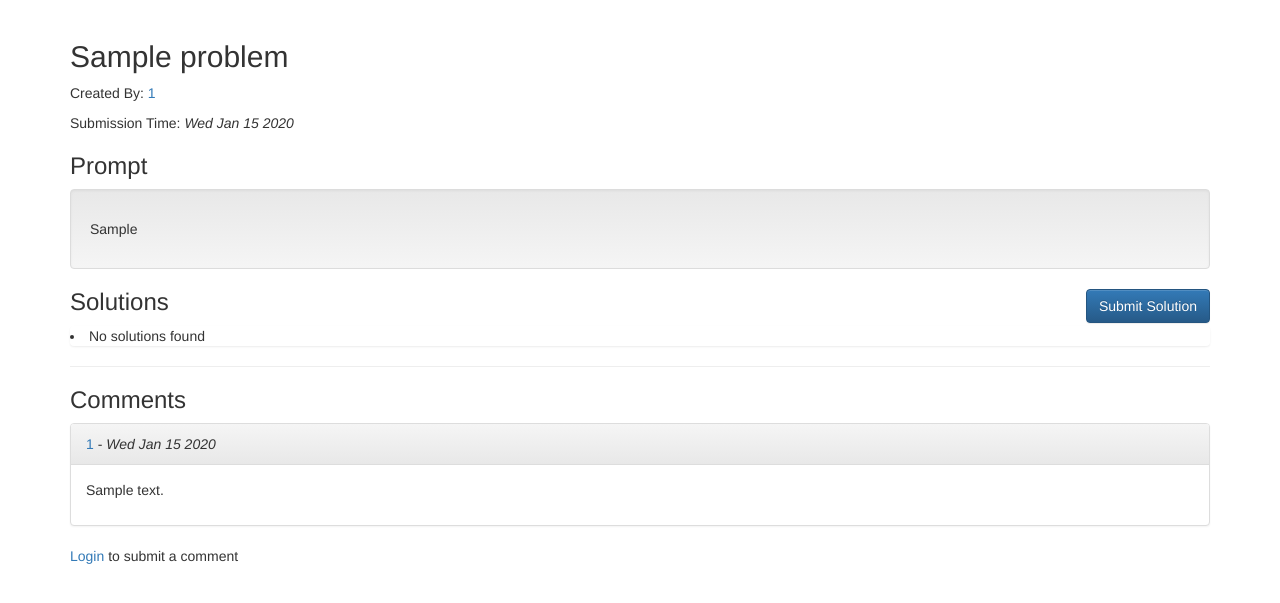
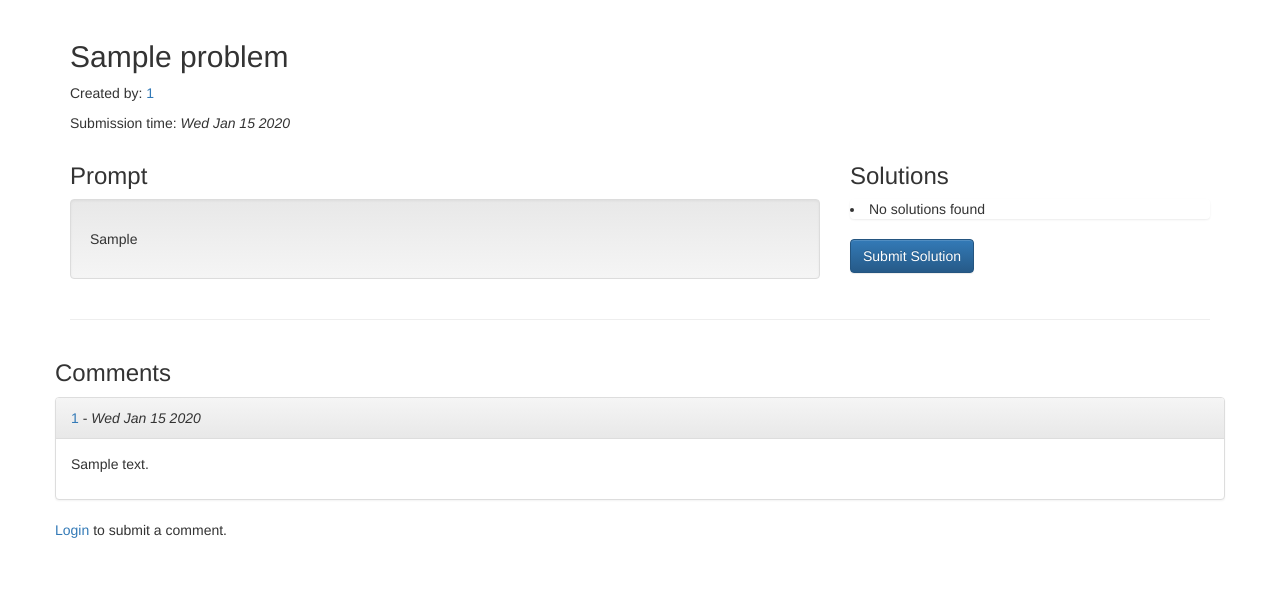
Before and after one commit to ebracho/chico-acm-programming-challenges-webapp, a Flask app: page /problem/1 in a window 1280 px wide. Shown: the part 52-655 px from the top of the page. Run offline with Flask 2, Linux system fonts and the light colour scheme; tables that the repository leaves empty hold one stand-in row (values such as "Sample post"); some libraries are stand-ins or nearby versions.

Commit message:
completed view-problem page

```diff
--- a/riker.py
+++ b/riker.py
@@ -189,7 +189,7 @@ def view_user(user_id):
 @app.route('/problem', methods=['GET'])
 @requires_login
 def problem_form():
-    return render_template('problem-form.html', form_cache={})
+    return render_template('problem-form.html', validation={}, form_cache={}, preview=False)
 
 
 @app.route('/problem', methods=['POST'])
@@ -200,6 +200,12 @@ def create_problem():
     test_input_file = request.files.get('test-input-file', None)
     test_output_file = request.files.get('test-output-file', None)
     timeout = int(request.form.get('timeout', 3))
+
+    form_cache = {
+        'title': title,
+        'prompt': prompt,
+        'timeout': timeout
+    }
 
     validation = {}
     if not 'logged_in_user' in session:
@@ -215,9 +221,13 @@ def create_problem():
     if not 3 <= timeout <= 10:
         abort(400)
 
+    if 'preview' in request.form:
+        return render_template(
+            'problem-form.html', form_cache=form_cache, preview=True)
+
     if validation:
-        form_cache = { 'title': title, 'prompt': prompt, 'timeout': timeout }
-        return render_template('problem-form.html', validation=validation, form_cache=form_cache)
+        return render_template(
+            'problem-form.html', validation=validation, form_cache=form_cache)
 
     problem = Problem(
         title=title, prompt=prompt,
@@ -253,7 +263,9 @@ def view_problem(problem_id):
         .order_by(ProblemComment.submission_time)
         .all()
     )
-    return render_template('view-problem.html', problem=problem, solutions=solutions, comments=comments)
+    return render_template(
+        'view-problem.html', problem=problem, solutions=solutions,
+        comments=comments)
 
 
 @app.route('/problem/<problem_id>', methods=['POST']) # html forms don't support delete
@@ -372,20 +384,29 @@ def delete_solution(problem_id, solution_id):
 @requires_login
 def create_problem_comment(problem_id):
     db_session = get_db_session()
-    body = request.form.get('body', None)
+    body = request.form.get('body', '')
 
+    validation={}
     if not Problem.exists(db_session, problem_id):
         abort(404)
-    elif body is None:
-        abort(400)
-    elif body == '':
-        flash('Comment body cannot be empty')
-    else:
-        comment = ProblemComment(
-            problem_id=problem_id, user_id=session['logged_in_user'], body=body)
-        db_session.add(comment)
+    if body == '':
+        validation['body'] = { 'level': 'error', 'msg': 'Comment body cannot be empty' }
 
+    if 'preview' in request.form:
+        session['form_cache'] = { 'body': body }
+        return redirect(url_for(
+            'view_problem', problem_id=problem_id, _anchor="comment-form", preview=True))
+
+    if validation:
+        session['validation'] = validation
+        return redirect(url_for(
+            'view_problem', problem_id=problem_id, _anchor="comment-form"))
+
+    comment = ProblemComment(
+        problem_id=problem_id, user_id=session['logged_in_user'], body=body)
+    db_session.add(comment)
     return redirect(url_for('view_problem', problem_id=problem_id))
+
 
 
 @app.route('/problem-comment/<comment_id>/', methods=['POST']) # html forms don't support delete
--- a/templates/base.html
+++ b/templates/base.html
@@ -40,12 +40,25 @@
   </div>
 
   <!-- Latest compiled and minified CSS -->
-  <link rel="stylesheet" href="https://maxcdn.bootstrapcdn.com/bootstrap/3.3.7/css/bootstrap.min.css" integrity="sha384-BVYiiSIFeK1dGmJRAkycuHAHRg32OmUcww7on3RYdg4Va+PmSTsz/K68vbdEjh4u" crossorigin="anonymous">
+  <link rel="stylesheet"
+    href="https://maxcdn.bootstrapcdn.com/bootstrap/3.3.7/css/bootstrap.min.css"
+    integrity="sha384-BVYiiSIFeK1dGmJRAkycuHAHRg32OmUcww7on3RYdg4Va+PmSTsz/K68vbdEjh4u"
+    crossorigin="anonymous">
 
   <!-- Optional theme -->
-  <link rel="stylesheet" href="https://maxcdn.bootstrapcdn.com/bootstrap/3.3.7/css/bootstrap-theme.min.css" integrity="sha384-rHyoN1iRsVXV4nD0JutlnGaslCJuC7uwjduW9SVrLvRYooPp2bWYgmgJQIXwl/Sp" crossorigin="anonymous">
+  <link rel="stylesheet"
+    href="https://maxcdn.bootstrapcdn.com/bootstrap/3.3.7/css/bootstrap-theme.min.css"
+    integrity="sha384-rHyoN1iRsVXV4nD0JutlnGaslCJuC7uwjduW9SVrLvRYooPp2bWYgmgJQIXwl/Sp"
+    crossorigin="anonymous">
+
+  <!-- JQuery Minified -->
+  <script src="https://code.jquery.com/jquery-3.1.0.min.js"
+    integrity="sha256-cCueBR6CsyA4/9szpPfrX3s49M9vUU5BgtiJj06wt/s="
+    crossorigin="anonymous"></script>
 
   <!-- Latest compiled and minified JavaScript -->
-  <script src="https://maxcdn.bootstrapcdn.com/bootstrap/3.3.7/js/bootstrap.min.js" integrity="sha384-Tc5IQib027qvyjSMfHjOMaLkfuWVxZxUPnCJA7l2mCWNIpG9mGCD8wGNIcPD7Txa" crossorigin="anonymous"></script>
+  <script src="https://maxcdn.bootstrapcdn.com/bootstrap/3.3.7/js/bootstrap.min.js"
+    integrity="sha384-Tc5IQib027qvyjSMfHjOMaLkfuWVxZxUPnCJA7l2mCWNIpG9mGCD8wGNIcPD7Txa"
+    crossorigin="anonymous"></script>
 
 </body>
--- a/templates/view-problem.html
+++ b/templates/view-problem.html
@@ -3,38 +3,71 @@
 {% block body %}
 
 
-<div id=problem-info>
-  {% if problem.user_id == session.get('logged_in_user', None) %}
-  <div class="pull-right">
+
+<div class="row">
+
+  <div class="col-md-8">
+    <h2>{{ problem.title | e }}</h2>
+    <p>Created by: <a href="{{ url_for('view_user', user_id=problem.user_id) }}">{{ problem.user_id }}</a></p>
+    <p>Submission time: <em>{{ problem.submission_time | datetime }}</em></p>
+
+    {% if problem.user_id == session.get('logged_in_user', '') %}
+    <button type="button" class="btn btn-danger" data-toggle="modal" data-target="#delete-problem">Delete Problem</button>
+
+    <div class="modal fade" id="delete-problem" tab-index="-1" role="dialog">
+      <div class="modal-dialog modal-sm" role="document">
+        <div class="modal-content">
+          <div class="modal-header">
+            <button type="button" class="close" data-dismiss="modal" aria-label="Close">
+              <span aria-hidden="true">&times;</span>
+            </button>
+            <p>Are you sure?</p>
+          </div>
+          <div class="modal-body">
+            <p>Deleting this problem will also remove all associated comments and solutions</p>
             <form action="{{ url_for('delete_problem', problem_id=problem.id) }}" method="post">
               <button class="btn btn-danger" type="submit">Delete Problem</button>
             </form>
           </div>
+        </div>
+      </div>
+    </div>
     {% endif %}
-  <h2>{{ problem.title }}</h2>
-  <p>Created By: <a href="{{ url_for('view_user', user_id=problem.user_id) }}">{{ problem.user_id }}</a></p>
-  <p>Submission Time: <em>{{ problem.submission_time | datetime }}</em></p>
+  </div>
+
+</div>
+
+<div class="row">
+
+  <div class="col-md-8">
     <h3>Prompt</h3>
     <div class="well">
       <p>{{ problem.prompt | markdown(no_html=True) }}</p>
     </div>
   </div>
 
-<div id="solutions-container">
-  <a class="btn btn-primary pull-right" href="{{ url_for('create_solution', problem_id=problem.id) }}">Submit Solution</a>
+  <div class="col-md-4">
     <h3>Solutions</h3>
     <div class="list-group">
       {% for solution in solutions %}
-    <a class="list-group-item" href="{{ url_for('view_solution', problem_id=problem.id, solution_id=solution.id) }}">{{ solution.language }} | {{ solution.user_id }}</a>
+      <a class="list-group-item" href="{{ url_for('view_solution', problem_id=problem.id, solution_id=solution.id) }}">
+        {{ solution.language }} | {{ solution.user_id }}
+      </a>
       {% else %}
       <li>No solutions found</li>
       {% endfor %}
     </div>
+    <a class="btn btn-primary" href="{{ url_for('create_solution', problem_id=problem.id) }}">Submit Solution</a>
   </div>
+
+</div>
+
 
 <hr/>
 
-<div id="comment-box">
+<div class="row">
+
+  <div id="col-md-12">
     <h3>Comments</h3>
     {% for comment in comments %}
     <div class="panel panel-default">
@@ -42,7 +75,9 @@
         <a href="{{ url_for('view_user', user_id=comment.user_id) }}">{{ comment.user_id }}</a> - <em>{{ comment.submission_time | datetime }}</em>
         {% if session['logged_in_user'] == comment.user_id %}
         <span class="pull-right">
-        <button class="btn btn-danger" data-toggle="modal" data-target=".delete-comment-{{ comment.id }}"><span class="glyphicon glyphicon-remove"></span></button>
+          <button class="btn btn-danger" data-toggle="modal" data-target=".delete-comment-{{ comment.id }}">
+            <span class="glyphicon glyphicon-remove"></span>
+          </button>
         </span>
         {% endif %}
       </div>
@@ -50,33 +85,68 @@
         {{ comment.body | markdown(no_html=True) }}
       </div>
     </div>
+
     <div class="modal fade delete-comment-{{ comment.id }}" tab-index="-1" role="dialog">
       <div class="modal-dialog modal-sm">
         <div class="modal-content">
+          <div class="modal-header">
+            <button type="button" class="close" data-dismiss="modal" aria-label="Close">
+              <span aria-hidden="true">&times;</span>
+            </button>
             <p>Are you sure?</p>
+          </div>
+          <div class="modal-body">
             <form action="{{ url_for('delete_problem_comment', comment_id=comment.id) }}" method="post">
-          <button class="btn btn-default" type="submit">Delete Comment</button>
+              <button class="btn btn-danger" type="submit">Delete Comment</button>
             </form>
+          </div>
         </div>
       </div>
     </div>
     {% else %}
       <p>No comments found<p>
     {% endfor %}
+  </div>
+
+</div>
+
+<div class="row">
 
   {% if 'logged_in_user' in session %}
+
+  <div class="col-md-8" id="comment-form">
     <form action="{{ url_for('create_problem_comment', problem_id=problem.id) }}" method="post" >
-    <div class="form-group">
+      <div class="form-group{{ ' has-' + session['validation']['body']['level'] if 'validation' in session }}">
         <label for="body">Write a comment.</label>
-      <textarea class="form-control" name="body" id="body" rows="4" cols="50"></textarea>
+        <textarea class="form-control" name="body" id="body" rows="4" cols="50">
+{{ session['form_cache']['body'] if 'form_cache' in session }}
+        </textarea>
         <small class="form-text pull-right"><a data-toggle="collapse" href="#formatting-help">formatting help</a></small>
+        {% if 'validation' in session %}
+        <span class="help-block">{{ session.pop('validation')['body']['msg'] }}</span>
+        {% endif %}
       </div>
       <div class="form-group">
-      <button class="btn btn-primary" type="submit">Submit</button>
+        <button class="btn btn-default" name="preview" value="preview" type="submit">Preview</button>
+        <button class="btn btn-primary" name="submit" value="submit" type="submit">Submit</button>
       </div>
     </form>
-  <div class="collapse" id="formatting-help">
-    <div class="col-md-7">
+    {% if request.args.get('preview', '') %}
+    {% if 'form_cache' in session %}
+    <div class="panel panel-default">
+      <div class="panel-heading">
+        Preview
+      </div>
+      <div class="panel-body">
+        {{ session.pop('form_cache')['body'] | markdown(no_html=True) }}
+      </div>
+    </div>
+    {% endif %}
+    {% endif %}
+  </div>
+
+  <div class="col-md-4 collapse" id="formatting-help">
+    <div class="well">
       <table class="table">
         <thead>
           <tr>
@@ -98,8 +168,8 @@
             <td><strike>text</strike></td>
           </tr>
           <tr>
-            <td>[link](https://www.google.com)</td>
-            <td><a href="https://www.google.com">link</a></td>
+            <td>[link](google.com)</td>
+            <td><a href="google.com">link</a></td>
           </tr>
           <tr>
             <td>`inline code`</td>
@@ -139,7 +209,7 @@
             </td>
           </tr>
           <tr>
-            <td>> Quoted Text</td>
+            <td>&gt Quoted Text</td>
             <td><q>Quoted Text</q></td>
           </tr>
           <tr>
@@ -166,9 +236,11 @@
       </table>
     </div>
   </div>
+
   {% else %}
-  <p><a href="{{ url_for('login', next=request.url) }}">Login</a> to submit a comment</p>
+  <p><a href="{{ url_for('login', next=request.url) }}">Login</a> to submit a comment.</p>
   {% endif %}
+
 </div>
 
 
```
Also changed, not shown: templates/problem-form.html (+12 -4 lines). Lines whose indentation alone changed are shown as unchanged.
